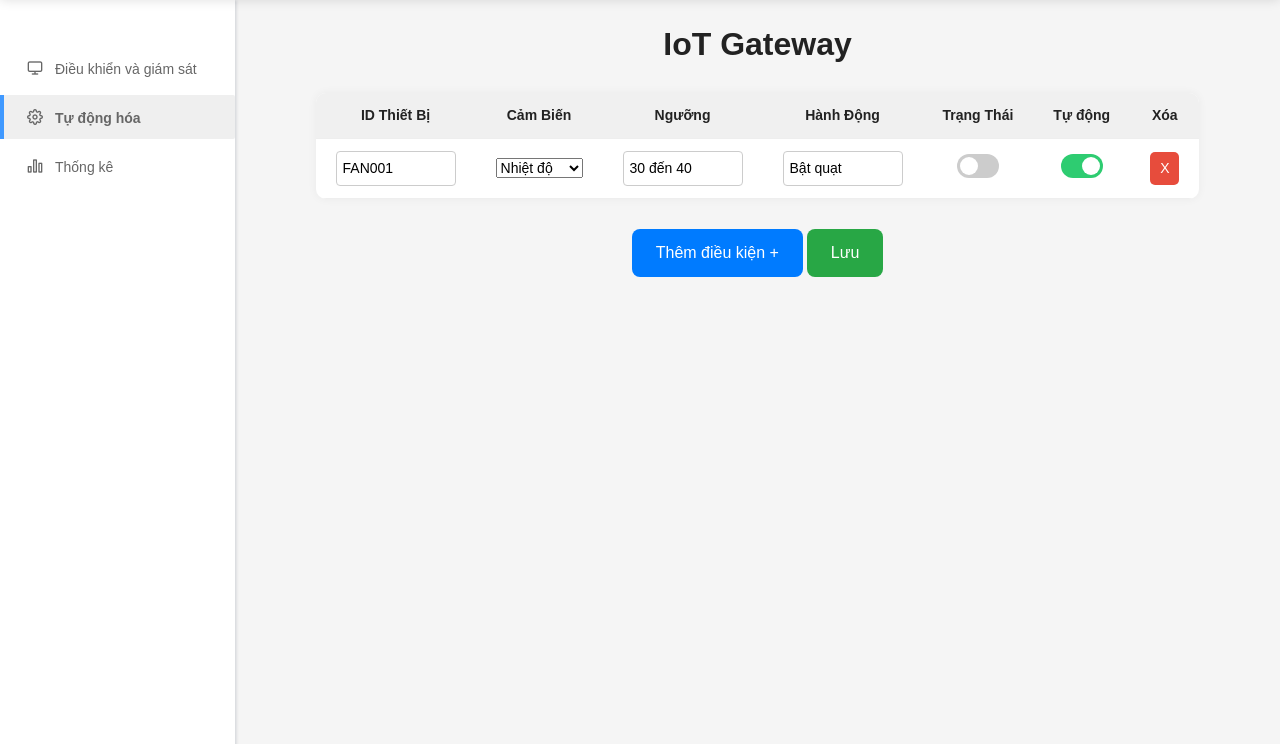
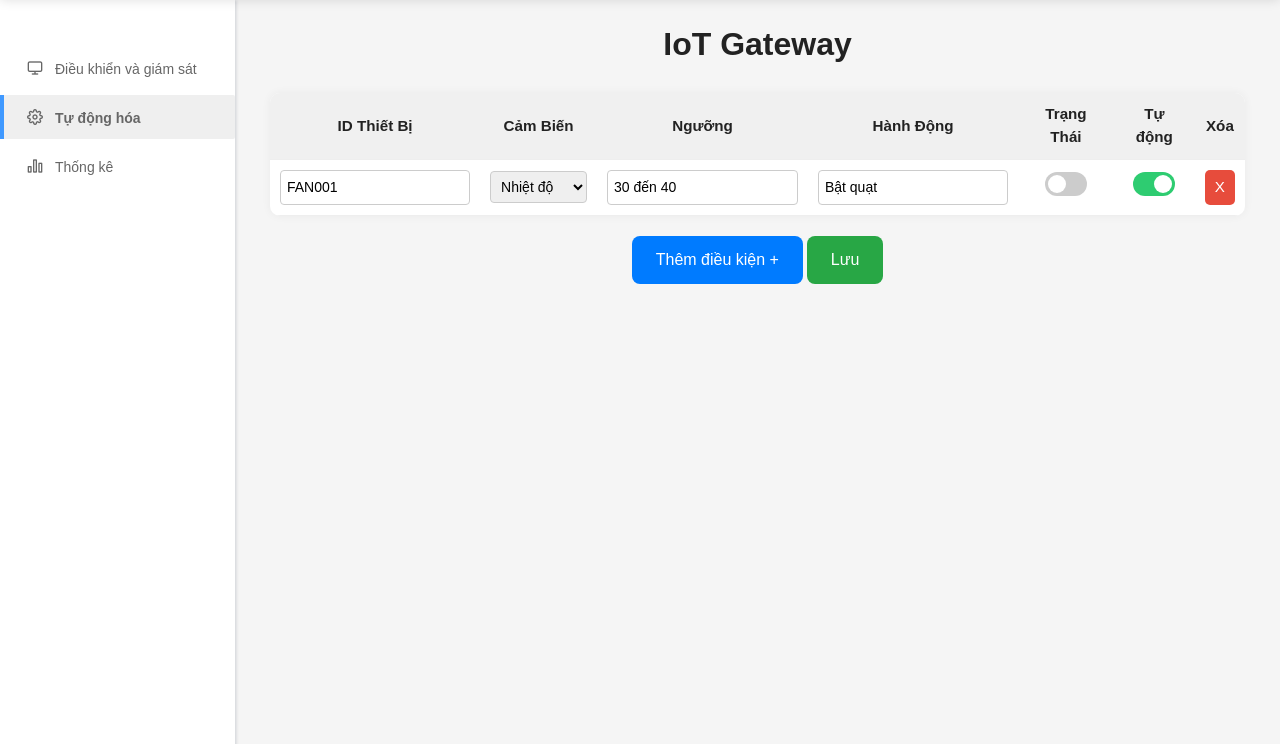
Before and after one commit to namloba/web-app, a Flask app: page /automation in a window 1280 px wide. Shown: the part 56-800 px from the top of the page. Run offline with Flask 3, Linux system fonts and the light colour scheme; the visitor is signed in with stand-in values (Sample User, id 1); data comes from the database, SQL or seed files in the repository; parts of the project's set-up code (start-up, migrations or seed data) failed here and were passed over; some libraries are stand-ins or nearby versions.

Commit message:
flex trên thiết bị khác

```diff
--- a/static/assets/css/automation.css
+++ b/static/assets/css/automation.css
@@ -1,27 +1,43 @@
+/* Base Reset */
+* {
+  box-sizing: border-box;
+  margin: 0;
+  padding: 0;
+}
+
 body {
   font-family: Arial, sans-serif;
   background: #f5f5f5;
-  padding: 0px;
+  padding: 0;
   margin: 0;
   text-align: center;
 }
 
 h1 {
-  font-size: 32px;
+  font-size: 2rem;
   margin-bottom: 30px;
 }
 
+.container {
+  padding: 0 10px;
+  width: 100%;
+  max-width: 100%;
+}
+
+/* Table */
 table {
+  width: 100%;
   margin: 0 auto;
   border-collapse: collapse;
   background: white;
   border-radius: 10px;
   overflow: hidden;
   box-shadow: 0 0 10px rgba(0,0,0,0.05);
+  font-size: 0.95rem;
 }
 
 th, td {
-  padding: 12px 20px;
+  padding: 10px;
   border-bottom: 1px solid #eee;
 }
 
@@ -30,13 +46,16 @@ th {
   font-weight: bold;
 }
 
-input[type="text"] {
-  width: 120px;
+/* Input */
+input[type="text"], select {
+  width: 100%;
   padding: 6px;
   border: 1px solid #ccc;
   border-radius: 4px;
+  font-size: 14px;
 }
 
+/* Switch Toggle */
 .switch {
   position: relative;
   display: inline-block;
@@ -79,19 +98,30 @@ input:checked + .slider:before {
   transform: translateX(18px);
 }
 
-.add-btn {
-  margin-top: 30px;
+/* Buttons */
+.add-btn, .save-btn {
+  margin-top: 20px;
   padding: 12px 24px;
-  background-color: #007bff;
+  font-size: 16px;
+  border-radius: 8px;
+  border: none;
   color: white;
-  border: none;
-  border-radius: 8px;
-  font-size: 16px;
   cursor: pointer;
+  display: inline-block;
 }
 
+.add-btn {
+  background-color: #007bff;
+}
 .add-btn:hover {
   background-color: #0069d9;
+}
+
+.save-btn {
+  background-color: #28a745;
+}
+.save-btn:hover {
+  background-color: #218838;
 }
 
 .delete-btn {
@@ -106,16 +136,41 @@ input:checked + .slider:before {
 .delete-btn:hover {
   background-color: #c0392b;
 }
-.save-btn {
-  margin-top: 30px;
-  padding: 12px 24px;
-  background-color: #28a745;
-  color: white;
-  border: none;
-  border-radius: 8px;
-  font-size: 16px;
-  cursor: pointer;
+
+/* Responsive adjustments */
+@media (max-width: 768px) {
+  table {
+    font-size: 0.85rem;
+  }
+
+  th, td {
+    padding: 8px;
+  }
+
+  h1 {
+    font-size: 1.5rem;
+  }
+
+  .add-btn, .save-btn {
+    width: 90%;
+    font-size: 15px;
+  }
+
+  .container {
+    padding: 0 5px;
+  }
+
+  .switch {
+    width: 36px;
+    height: 20px;
+  }
+
+  .slider:before {
+    width: 16px;
+    height: 16px;
+  }
+
+  input:checked + .slider:before {
+    transform: translateX(16px);
+  }
 }
-.save-btn:hover {
-  background-color: #218838;
-}
```
